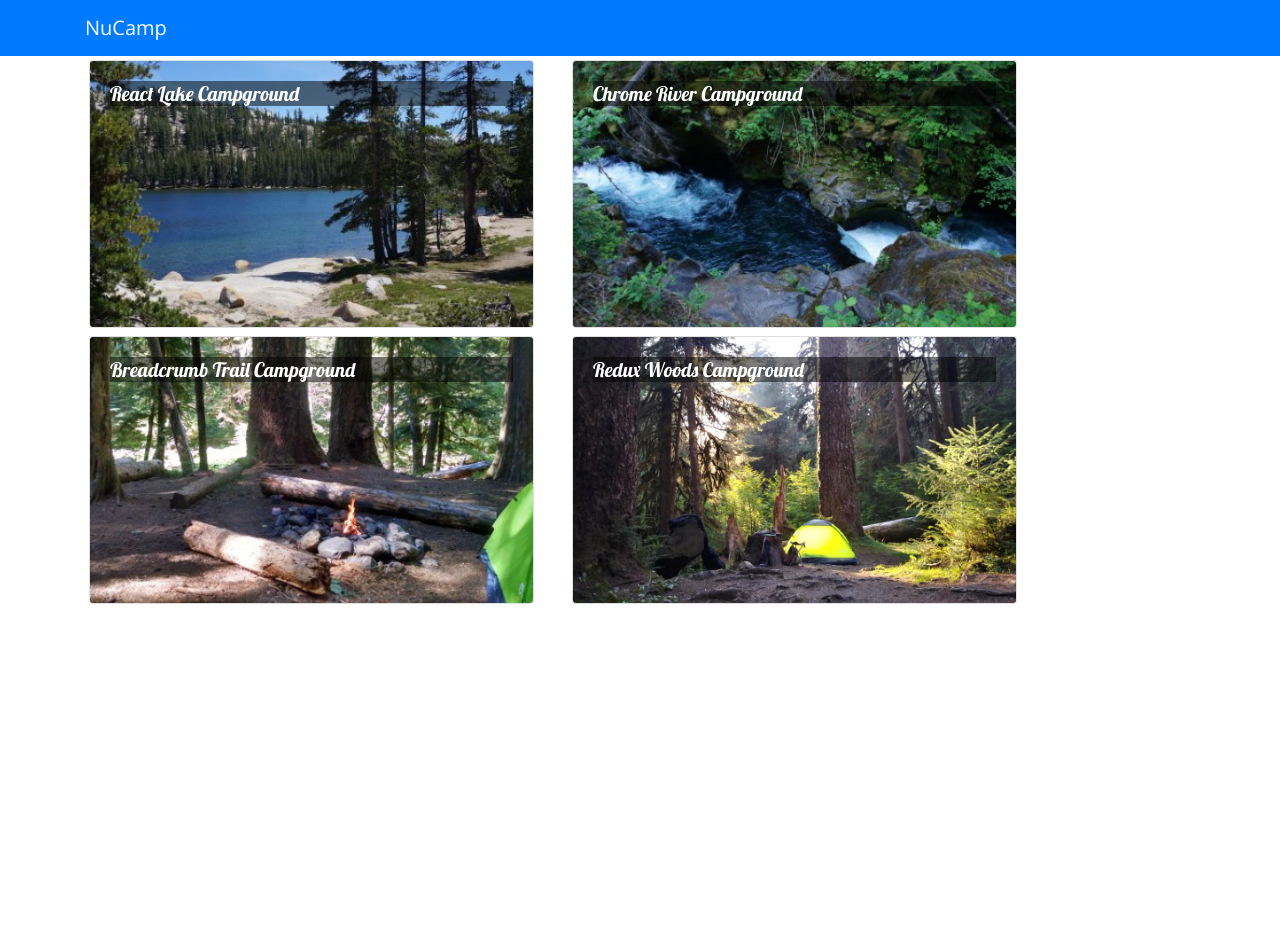
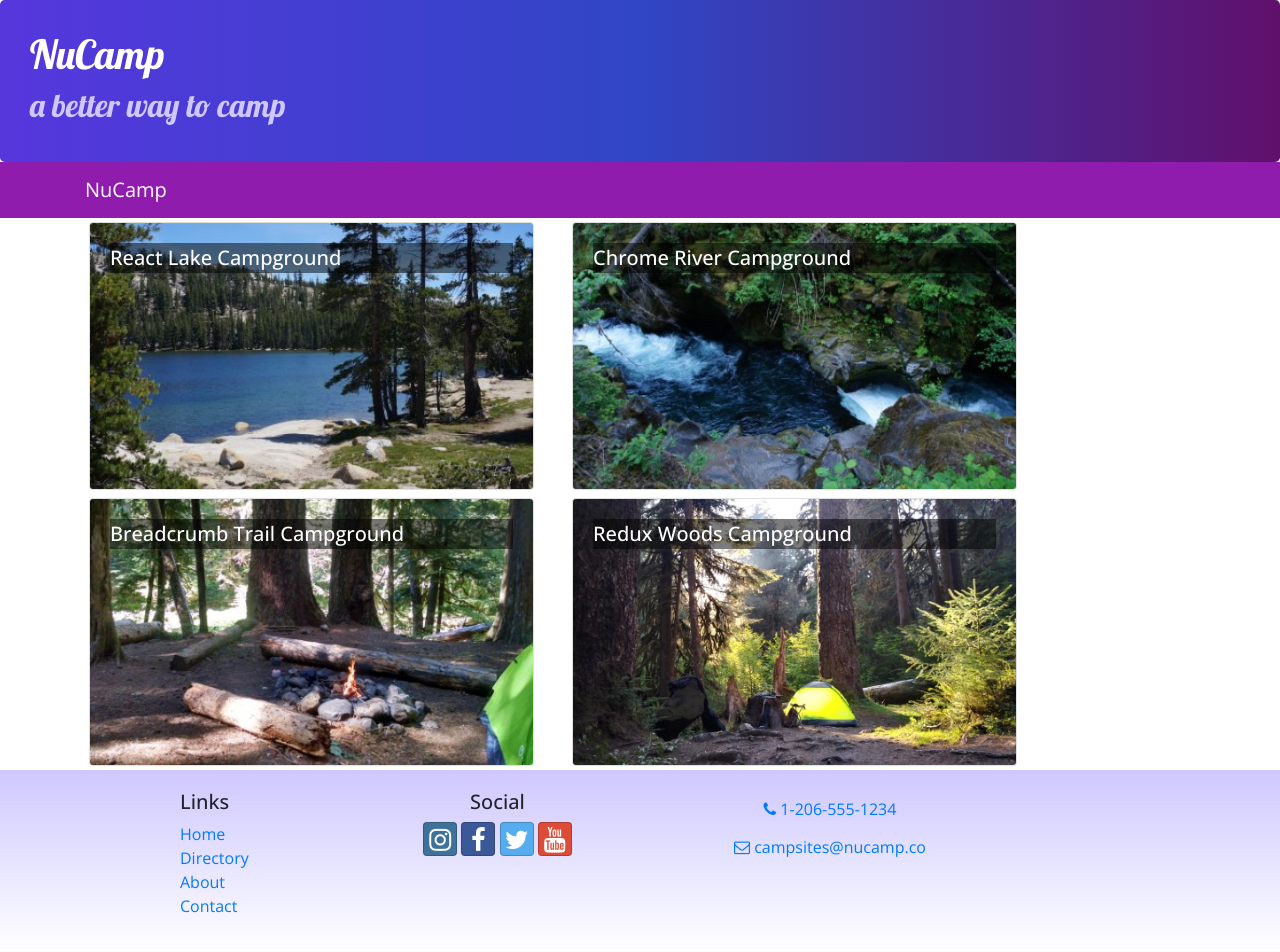
Before and after one commit to rcoleman1/nucampsite_react, a React (Create React App) app: page / in a window 1280 px wide. Before the commit the page ends 800 px from the top, so only its background shows below. Built offline with nearby package versions, Linux system fonts and the light colour scheme.

Commit message:
Header and Footer

```diff
--- a/package.json
+++ b/package.json
@@ -7,6 +7,8 @@
     "@testing-library/react": "^11.1.0",
     "@testing-library/user-event": "^12.1.10",
     "bootstrap": "4.5.2",
+    "bootstrap-social": "5.1.1",
+    "font-awesome": "4.7.0",
     "react": "^17.0.2",
     "react-dom": "^17.0.2",
     "react-popper": "1.3.6",
--- a/src/App.css
+++ b/src/App.css
@@ -2,11 +2,46 @@
   font-family: "Open Sans", sans-serif;
 }
 
+h1, h2, h3, .card-body>.card-title {
+  font-family: "Lobster", cursive;
+}
+
 .card-title {
-  font: 500 1.25rem "Lobster", cursive;
+  font-weight: 500;
+  font-size: 1.25rem;
+}
+
+h2{
+  color: #3046c5;
 }
 
 .card-img-overlay .card-title {
   color: white;
   background-color: rgba(0, 0, 0, 0.5);
 }
+
+.row-content {
+  padding: 50px 0;
+  border-bottom: 1px ridge;
+  min-height: 200px;
+}
+
+.site-footer {
+  background-image: linear-gradient(#CEC8FF, white);
+  padding: 20px 0;
+}
+
+.jumbotron {
+  margin: 0;
+  padding: 30px;
+  background-image: linear-gradient(to right, #5637DD, #3046C5, #60106B);
+  color: white;
+}
+
+.jumbotron h2 {
+  color: #CEC8FF;
+}
+
+.navbar-dark {
+  background-color: #901CAD;
+}
--- /dev/null
+++ b/src/components/FooterComponent.js
@@ -0,0 +1,38 @@
+/**
+ * FooterComponent.js
+ */
+
+import React, { Component } from "react";
+
+function Footer(props){
+    return(
+        <footer className="site-footer">
+            <div className="container">
+                <div className="row">
+                    <div className="col-4 col-sm-2 offset-1">
+                        <h5>Links</h5>
+                        <ul className="list-unstyled">
+                            <li><a href="#">Home</a></li>
+                            <li><a href="#">Directory</a></li>
+                            <li><a href="#">About</a></li>
+                            <li><a href="#">Contact</a></li>
+                        </ul>
+                    </div>
+                    <div className="col-6 col-sm-3 text-center">
+                        <h5>Social</h5>
+                        <a className="btn btn-social-icon btn-instagram" href="http://instagram.com/"><i className="fa fa-instagram" /></a>{' '}
+                        <a className="btn btn-social-icon btn-facebook" href="http://www.facebook.com/"><i className="fa fa-facebook" /></a>{' '}
+                        <a className="btn btn-social-icon btn-twitter" href="http://twitter.com/"><i className="fa fa-twitter" /></a>{' '}
+                        <a className="btn btn-social-icon btn-google" href="http://youtube.com/"><i className="fa fa-youtube" /></a>
+                    </div>
+                    <div className="col-sm-4 text-center">
+                        <a role="button" className="btn btn-link" href="tel:+12065551234"><i className="fa fa-phone" /> 1-206-555-1234</a><br />
+                        <a role="button" className="btn btn-link" href="mailto:notreal@notreal.co"><i className="fa fa-envelope-o" /> campsites@nucamp.co</a>
+                    </div>
+                </div>
+            </div>
+        </footer>
+    );
+}
+
+export default Footer;
--- /dev/null
+++ b/src/components/HeaderComponent.js
@@ -0,0 +1,32 @@
+/**
+ * HeaderComponent.js
+ */
+
+import React, { Component } from "react";
+import {Navbar, NavbarBrand, Jumbotron} from 'reactstrap';
+
+class Header extends Component {
+    render() {
+        return (
+          <React.Fragment>
+            <Jumbotron className="fluid">
+              <div className="row">
+                <div className="col">
+                  <h1>NuCamp</h1>
+                  <h2>a better way to camp</h2>
+                </div>
+              </div>
+            </Jumbotron>
+
+            <Navbar dark sticky="top">
+              <div className="container">
+                <NavbarBrand href="/">NuCamp</NavbarBrand>
+              </div>
+            </Navbar>
+          </React.Fragment>
+        );
+    }
+}
+
+
+export default Header;
--- a/src/components/MainComponent.js
+++ b/src/components/MainComponent.js
@@ -4,9 +4,10 @@
  */
 
 import React, { Component } from "react";
-import { Navbar, NavbarBrand } from "reactstrap";
 import Directory from "./DirectoryComponent";
 import CampsiteInfo from "./CampsiteInfoComponent";
+import Header from "./HeaderComponent";
+import Footer from "./FooterComponent";
 import { CAMPSITES } from "../shared/campsites";
 
 /* ----------------------
@@ -31,21 +32,14 @@
     this.setState({ selectedCampsite: campsiteId });
   }
 
-
   render() {
     return (
       <div>
-        <Navbar dark color="primary">
-          <div className="container">
-            <NavbarBrand href="/">NuCamp</NavbarBrand>
-          </div>
-        </Navbar>
-
+        <Header />
         <Directory
           campsites={this.state.campsites}
           onClick={campsiteId => this.onCampsiteSelect(campsiteId)}
         />
-
         <CampsiteInfo
           campsite={
             this.state.campsites.filter(
@@ -53,6 +47,7 @@
             )[0]
           }
         />
+        <Footer />
       </div>
     );
   }
--- a/src/index.js
+++ b/src/index.js
@@ -5,6 +5,8 @@
 import 'bootstrap/dist/css/bootstrap.min.css';
 import 'typeface-lobster';
 import 'typeface-open-sans';
+import 'font-awesome/css/font-awesome.css';
+import 'bootstrap-social/bootstrap-social.css'
 import App from './App';
 
 ReactDOM.render(
```
Also changed, not shown: 1 other file (tests, documents, lock files or other folders).
